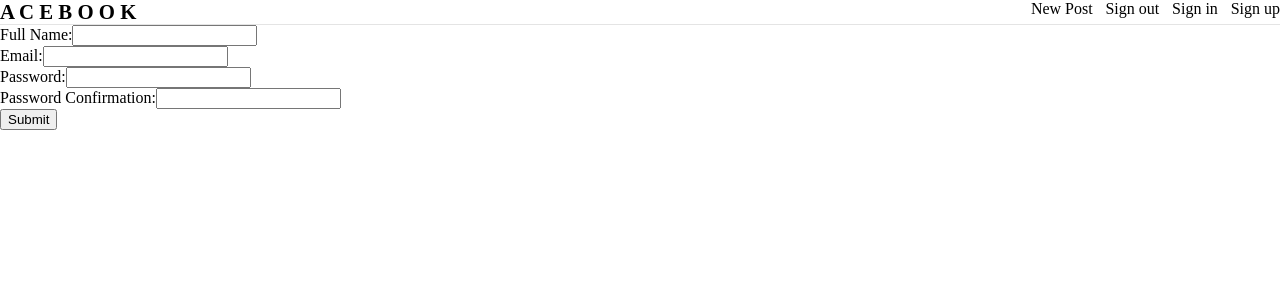
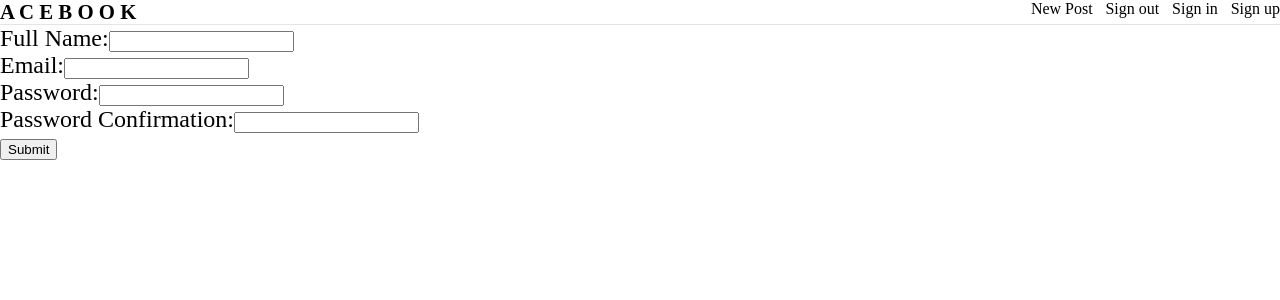
Before and after one commit to LondonJim/Acebook-Frontend-EagleWithTopHat, a React (Create React App) app: page / in a window 1280 px wide. Shown: the top 300 px of the page. Built offline with nearby package versions, Linux system fonts and the light colour scheme.

Commit message:
style: start on sign up form css

```diff
--- /dev/null
+++ b/src/components/signUp.css
@@ -0,0 +1,4 @@
+.signUpForm {
+  display: block;
+  font-size: 1.5em;
+}
--- a/src/components/signUp.js
+++ b/src/components/signUp.js
@@ -1,4 +1,5 @@
 import React from "react";
+import './signUp.css'
 
 class SignUp extends React.Component {
   constructor(props) {
@@ -40,23 +41,31 @@ class SignUp extends React.Component {
   render() {
     return (
       <div>
-        <form onSubmit={this.handleSubmit}>
+        <form className="signUpForm" onSubmit={this.handleSubmit}>
+          <div>
             <label>
               Full Name:
               <input name="fullName" type="text" value={this.state.fullName} onChange={this.handleChange} />
-          </label><br/>
+            </label>
+          </div>
+          <div>
             <label>
               Email:
               <input name="email" type="email" value={this.state.email} onChange={this.handleChange} />
-          </label><br/>
+            </label>
+          </div>
+          <div>
             <label>
               Password:
               <input name="password" type="password" value={this.state.password} onChange={this.handleChange} />
-          </label><br/>
+            </label>
+          </div>
+          <div>
             <label>
               Password Confirmation:
               <input name="passwordConfirmation" type="password" value={this.state.passwordConfirmation} onChange={this.handleChange} />
-          </label><br/>
+            </label>
+          </div>
           <input name="submit" type="submit" value="Submit" />
         </form>
       </div>
```
Also changed, not shown: 1 other file (tests, documents, lock files or other folders). Lines whose indentation alone changed are shown as unchanged.
